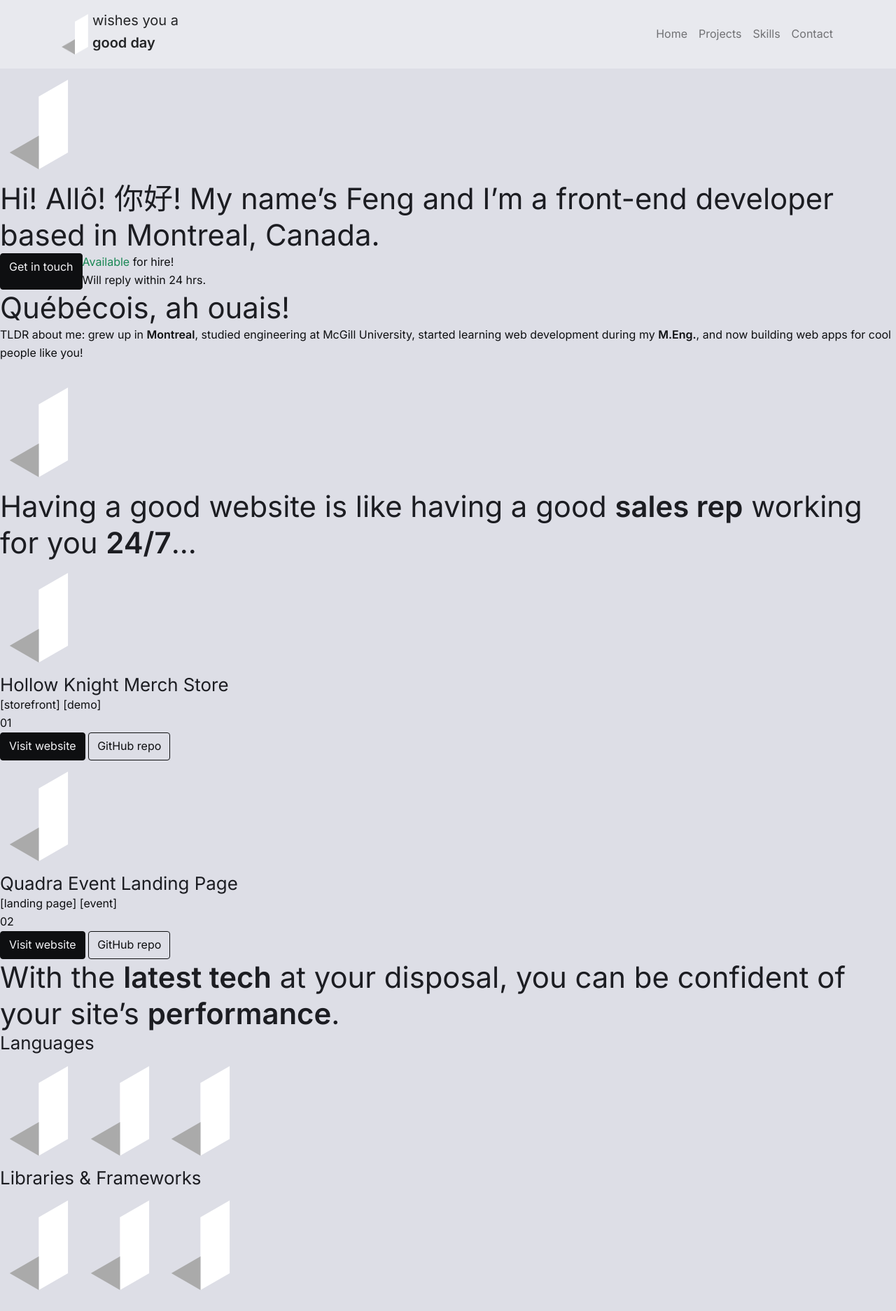
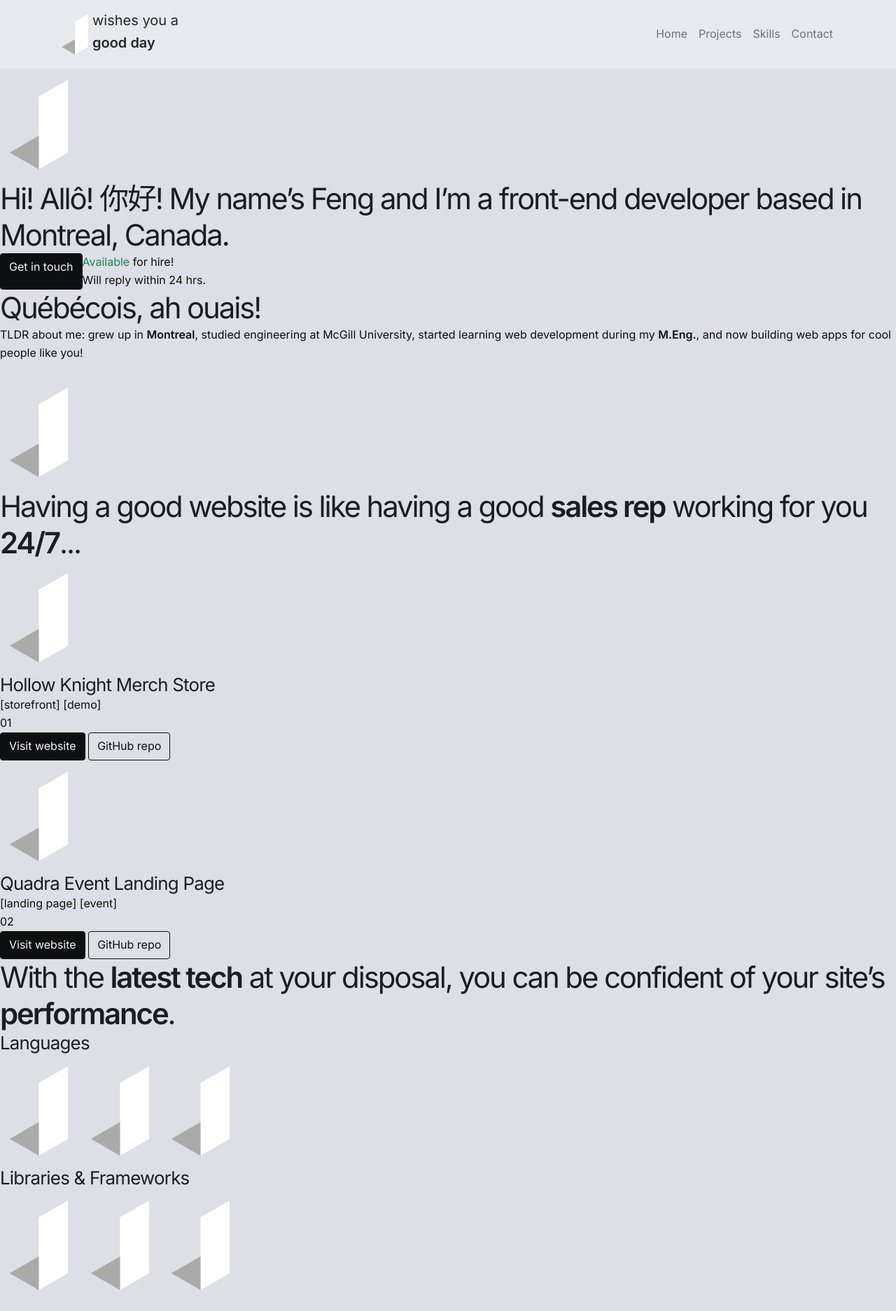
Before and after one commit to jingtianfeng/jtfeng-personal-1, a Jekyll site: the page built from index.html, in a window 1280 px wide. Shown: the top 1874 px of the page at 70% size. Built offline with Jekyll 4.4.1, drawn with Linux system fonts in a browser that asks for light colours.

Commit message:
Update styles: add heading resets for letter-spacing and line-height

```diff
--- a/assets/css/styles.scss
+++ b/assets/css/styles.scss
@@ -97,19 +97,19 @@ $h2-letter-spacing: -0.05em;
 $h2-line-height: $headings-line-height;
 // ---------------------------------------------------------------------------------
 $h3-font-size: map-get($spacers, 4);
-$h3-letter-spacing: -0.05em;
+$h3-letter-spacing: -0.03em;
 $h3-line-height: $headings-line-height;
 // ---------------------------------------------------------------------------------
 $h4-font-size: map-get($spacers, 4);
-$h4-letter-spacing: -0.05em;
+$h4-letter-spacing: -0.03em;
 $h4-line-height: $headings-line-height;
 // ---------------------------------------------------------------------------------
 $h5-font-size: map-get($spacers, 3);
-$h5-letter-spacing: -0.05em;
+$h5-letter-spacing: -0.01em;
 $h5-line-height: $headings-line-height;
 // ---------------------------------------------------------------------------------
 $h6-font-size: map-get($spacers, 3);
-$h6-letter-spacing: -0.05em;
+$h6-letter-spacing: -0.01em;
 $h6-line-height: $headings-line-height;
 // ---------------------------------------------------------------------------------
 $display-font-sizes: (
@@ -167,6 +167,37 @@ $utilities: (
 @import "bootstrap/root";
 @import "bootstrap/reboot";
 // ---------------------------------------------------------------------------------
+h1 {
+  letter-spacing: $h1-letter-spacing;
+  line-height: $h1-line-height;
+}
+
+h2 {
+  letter-spacing: $h2-letter-spacing;
+  line-height: $h2-line-height;
+}
+
+h3 {
+  letter-spacing: $h3-letter-spacing;
+  line-height: $h3-line-height;
+}
+
+h4 {
+  letter-spacing: $h4-letter-spacing;
+  line-height: $h4-line-height;
+}
+
+h5 {
+  letter-spacing: $h5-letter-spacing;
+  line-height: $h5-line-height;
+}
+
+h6 {
+  letter-spacing: $h6-letter-spacing;
+  line-height: $h6-line-height;
+}
+
+// ---------------------------------------------------------------------------------
 @import "bootstrap/type";
 @import "bootstrap/images";
 @import "bootstrap/containers";
```
